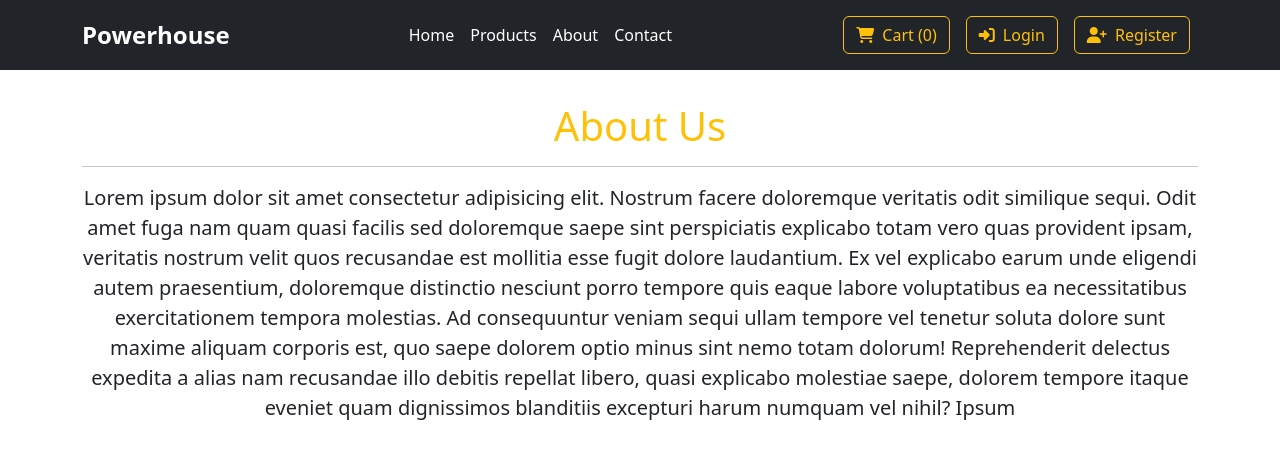
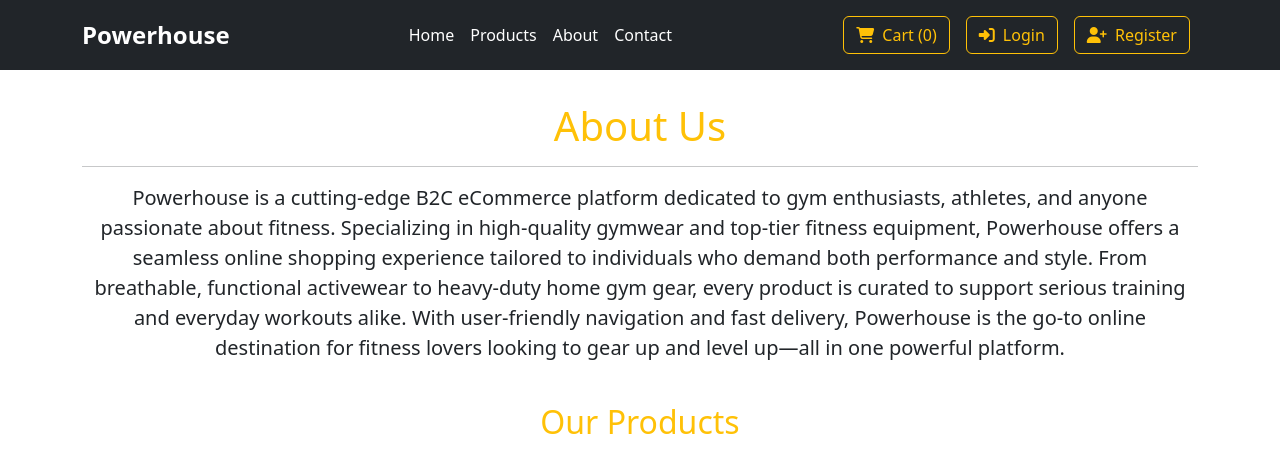
Before and after one commit to raed-nimer/CI-PP5-react-frontend, a React (Vite) app: page /about in a window 1280 px wide. Shown: the top 467 px of the page. Built offline with nearby package versions, Linux system fonts and the light colour scheme; no server answers.

Commit message:
fix: Update About page description

```diff
--- a/src/pages/AboutPage.jsx
+++ b/src/pages/AboutPage.jsx
@@ -8,19 +8,7 @@ const AboutPage = () => {
         <h1 className="text-center text-warning">About Us</h1>
         <hr className=''/>
         <p className="lead text-center">
-          Lorem ipsum dolor sit amet consectetur adipisicing elit. Nostrum
-          facere doloremque veritatis odit similique sequi. Odit amet fuga nam
-          quam quasi facilis sed doloremque saepe sint perspiciatis explicabo
-          totam vero quas provident ipsam, veritatis nostrum velit quos
-          recusandae est mollitia esse fugit dolore laudantium. Ex vel explicabo
-          earum unde eligendi autem praesentium, doloremque distinctio nesciunt
-          porro tempore quis eaque labore voluptatibus ea necessitatibus
-          exercitationem tempora molestias. Ad consequuntur veniam sequi ullam
-          tempore vel tenetur soluta dolore sunt maxime aliquam corporis est,
-          quo saepe dolorem optio minus sint nemo totam dolorum! Reprehenderit
-          delectus expedita a alias nam recusandae illo debitis repellat libero,
-          quasi explicabo molestiae saepe, dolorem tempore itaque eveniet quam
-          dignissimos blanditiis excepturi harum numquam vel nihil? Ipsum
+          Powerhouse is a cutting-edge B2C eCommerce platform dedicated to gym enthusiasts, athletes, and anyone passionate about fitness. Specializing in high-quality gymwear and top-tier fitness equipment, Powerhouse offers a seamless online shopping experience tailored to individuals who demand both performance and style. From breathable, functional activewear to heavy-duty home gym gear, every product is curated to support serious training and everyday workouts alike. With user-friendly navigation and fast delivery, Powerhouse is the go-to online destination for fitness lovers looking to gear up and level up—all in one powerful platform.
         </p>
 
         <h2 className="text-center py-4 text-warning">Our Products</h2>
```
